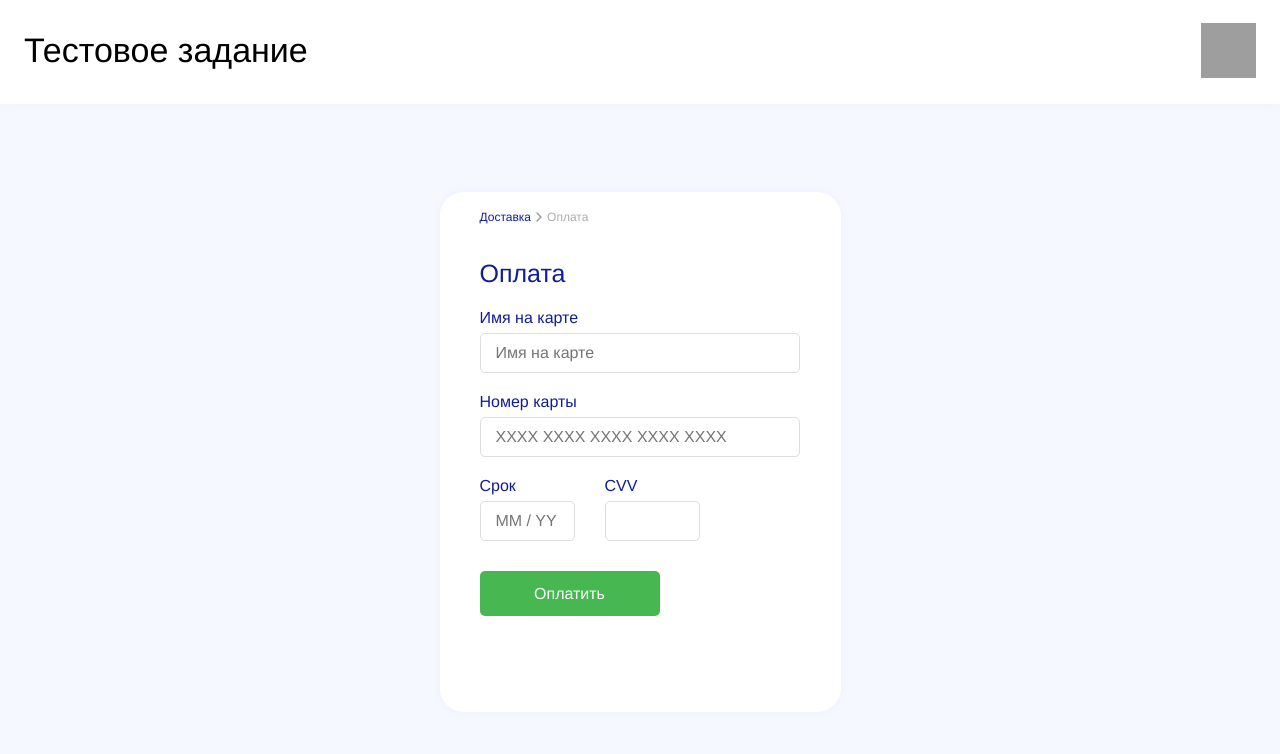
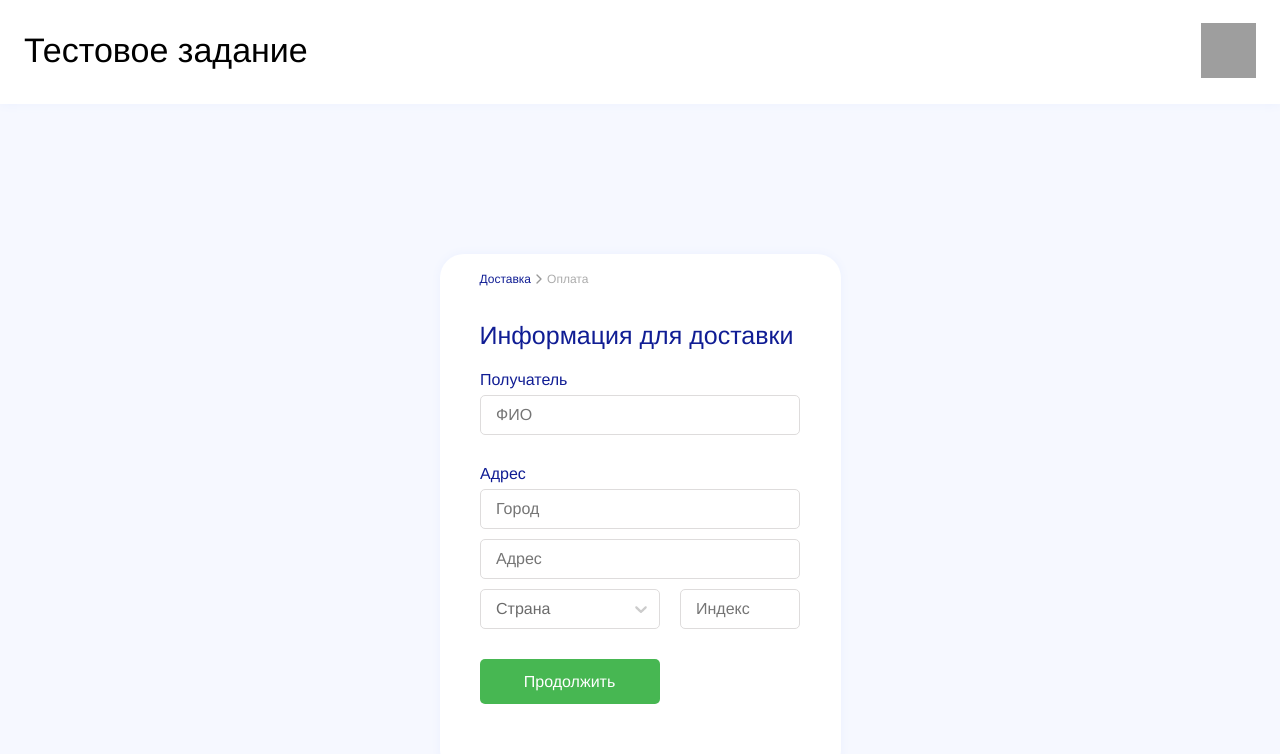
Before and after one commit to Slava4ka/grapheme_test_task, a React (Create React App) app: page / in a window 1280 px wide. Shown: the top 754 px of the page. Built offline with nearby package versions, Linux system fonts and the light colour scheme; grey boxes are pictures that could not be loaded.

Commit message:
edited styles

```diff
--- a/public/index.html
+++ b/public/index.html
@@ -25,7 +25,7 @@
       Learn how to configure a non-root public URL by running `npm run build`.
     -->
     <link href="https://fonts.googleapis.com/css?family=Open+Sans&display=swap" rel="stylesheet">
-    <title>React App</title>
+    <title>Grapheme Test APP</title>
   </head>
   <body>
     <noscript>You need to enable JavaScript to run this app.</noscript>
--- a/src/App.js
+++ b/src/App.js
@@ -1,5 +1,4 @@
 import React from 'react';
-import logo from './logo.svg';
 import './App.scss';
 import {HashRouter, Route} from "react-router-dom";
 import {Provider} from "react-redux";
--- a/src/App.scss
+++ b/src/App.scss
@@ -2,7 +2,6 @@
   display: flex;
   flex-direction: column;
   background: rgb(246, 248, 255);
-  height: 100vh;
 }
 
 .Container{
--- a/src/components/common/FormsControls/RenderSelectCountryField.jsx
+++ b/src/components/common/FormsControls/RenderSelectCountryField.jsx
@@ -13,7 +13,17 @@ const RenderInputField = ({input, label, meta: {touched, error, warning}, option
 
         container: (base, state) => ({
             ...base,
-            height: '40px',
+            height: 40,
+        }),
+
+        menu: (base, state) => ({
+            ...base,
+            height: 120,
+        }),
+
+        menuList: (base, state) => ({
+            ...base,
+            height: 120,
         }),
 
         control: (base, state) => ({
@@ -31,6 +41,16 @@ const RenderInputField = ({input, label, meta: {touched, error, warning}, option
             fontSize: 16,
             lineHeight: 18,
             color: '#6B6B6B',
+            marginLeft: 7
+        }),
+        singleValue: (base, state) => ({
+            ...base,
+            fontFamily: 'Helvetica Neue, sans-serif',
+            fontStyle: 'normal',
+            fontWeight: 300,
+            fontSize: 16,
+            lineHeight: 18,
+            color: 'black',
             marginLeft: 7
         })
     };
--- a/src/components/Сheckout/Checkout.module.scss
+++ b/src/components/Сheckout/Checkout.module.scss
@@ -1,4 +1,6 @@
 .formContainer {
+  margin-top: 150px;
+  margin-bottom: 150px;
   width: 401px;
   height: 520px;
   background: #FFFFFF;
--- a/src/components/Сheckout/Step1/Step1.module.scss
+++ b/src/components/Сheckout/Step1/Step1.module.scss
@@ -5,48 +5,29 @@
 }
 
 .step1__recipient_label {
-  margin-right: 0.5px;
-  margin-left: 0.5px;
-  margin-top: 20px;
+  margin: 20px 0.5px 0;
 }
 
 .step1__FIO_input {
-  margin-top: 6px;
-
-  input {
-    margin-right: 0.5px;
-    margin-left: 0.5px;
-  }
+  @include inputMargin(6px, 0.5px, 0.5px);
 }
 
 .step1__address_label {
-  margin-right: 0.5px;
-  margin-left: 0.5px;
-  margin-top: 30px;
+  margin: 30px 0.5px 0;
 }
 
 .step1__city_input {
-  margin-top: 6px;
-
-  input {
-    margin-right: 0.5px;
-    margin-left: 0.5px;
-  }
+  @include inputMargin(6px, 0.5px, 0.5px);
 }
 
 .step1__address_input {
-  margin-top: 10px;
 
-  input {
-    margin-right: 0.5px;
-    margin-left: 0.5px;
-  }
+  @include inputMargin(10px, 0.5px, 0.5px);
 }
 
 .step1__countryAndZipBox {
   margin-top: 10px;
   display: flex;
-
 }
 
 .step1__zip {
@@ -63,6 +44,6 @@
   margin-right: 20px;
 }
 
-.step1__button{
-   margin-top: 30px ;
- }
+.step1__button {
+  margin-top: 30px;
+}
--- a/src/components/Сheckout/Step2/Step2.module.scss
+++ b/src/components/Сheckout/Step2/Step2.module.scss
@@ -9,12 +9,7 @@
 }
 
 .step2__nameOnTheCard_input {
-  margin-top: 6px;
-  margin-right: 1px;
-
-  input {
-    margin-right: 1px;
-  }
+  @include inputMargin(6px, 0, 1px);
 }
 
 .step2__nameOnTheCard_label {
@@ -22,11 +17,7 @@
 }
 
 .step2__cardNumber_input {
-  margin-top: 6px;
-
-  input {
-    margin-right: 1px;
-  }
+  @include inputMargin(6px, 0, 1px);
 }
 
 .step2__dateAndCvvBox {
--- a/src/components/Сheckout/Step3/Step3.jsx
+++ b/src/components/Сheckout/Step3/Step3.jsx
@@ -1,8 +1,9 @@
 import React from 'react';
+import style from './Step3.module.scss';
 
 const Step3 = () => {
-    return <div>
-        <h1>Done</h1>
+    return <div className={style.thanks}>
+        <a href="#"><img src="thankYou.svg" alt="Thank you"/></a>
     </div>
 };
 export default Step3
--- /dev/null
+++ b/src/components/Сheckout/Step3/Step3.module.scss
@@ -0,0 +1,4 @@
+.thanks {
+  margin-top: 181px;
+  text-align: center;
+}
--- a/src/components/Сheckout/StepsCommonStyle.module.scss
+++ b/src/components/Сheckout/StepsCommonStyle.module.scss
@@ -1,19 +1,27 @@
-.heading {
+@mixin fontSettings($fontSize, $lineHeight){
   font-family: Helvetica Neue, sans-serif;
   font-style: normal;
+  color: #101D94;
   font-weight: 300;
-  font-size: 25px;
-  line-height: 31px;
-  color: #101D94;
+  font-size: $fontSize;
+  line-height: $lineHeight;
+}
+
+@mixin inputMargin($top, $left, $right) {
+  margin-top: $top;
+  input {
+    margin-left: $left;
+    margin-right: $right;
+  }
+}
+
+
+.heading {
+  @include fontSettings(25px, 31px);
 }
 
 .label {
-  font-family: Helvetica Neue, sans-serif;
-  font-style: normal;
-  font-weight: 300;
-  font-size: 16px;
-  line-height: 18px;
-  color: #101D94;
+  @include fontSettings(16px, 18px);
 }
 
 .input {
@@ -30,7 +38,7 @@
     font-weight: 300;
     font-size: 16px;
     line-height: 18px;
-    color: #6B6B6B;
+    color: black;
   }
 }
 
--- a/src/components/Сheckout/Сheckout.jsx
+++ b/src/components/Сheckout/Сheckout.jsx
@@ -8,7 +8,7 @@ import Stepper from "../common/Stepper/Stepper";
 
 const Checkout = () => {
 
-    const [step, setStep] = useState(2);
+    const [step, setStep] = useState(1);
 
     const [stepperHide, setStepperHide] = useState(false);
 
```
Also changed, not shown: public/thankYou.svg (added).
